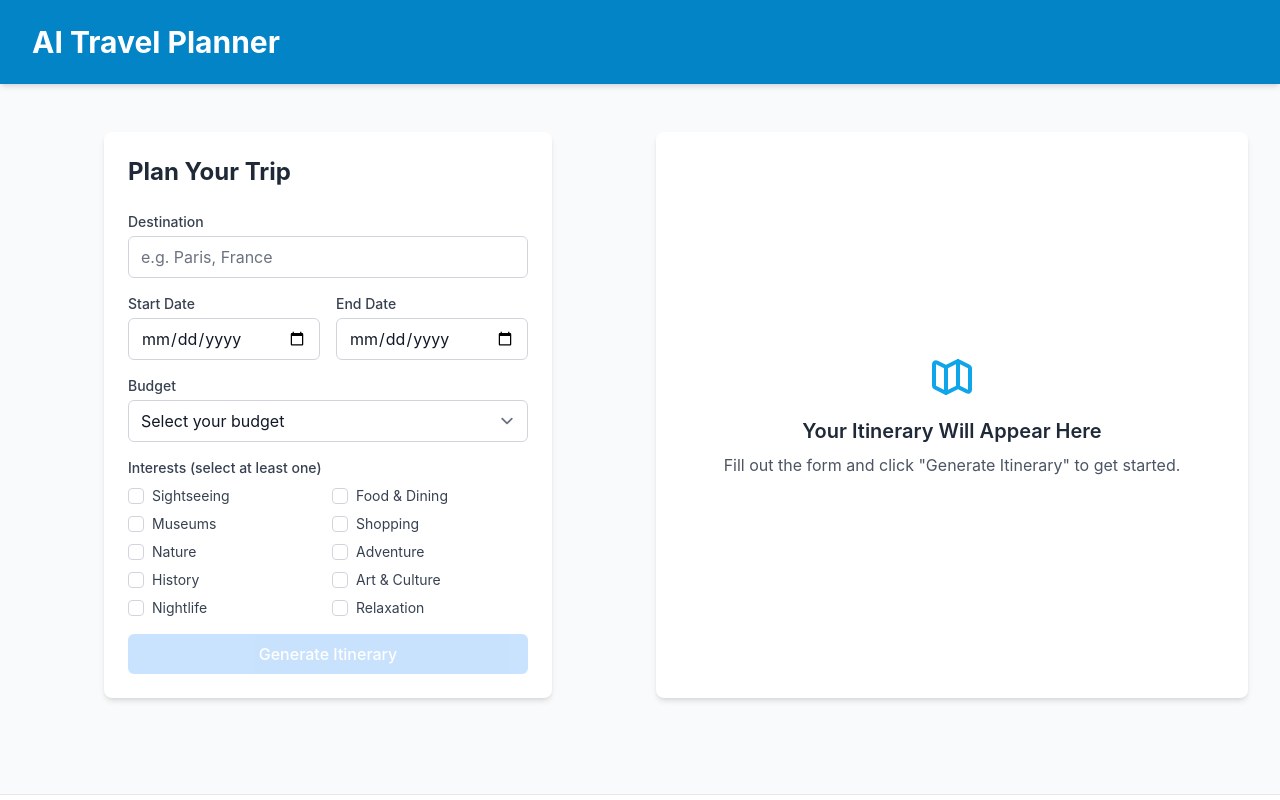
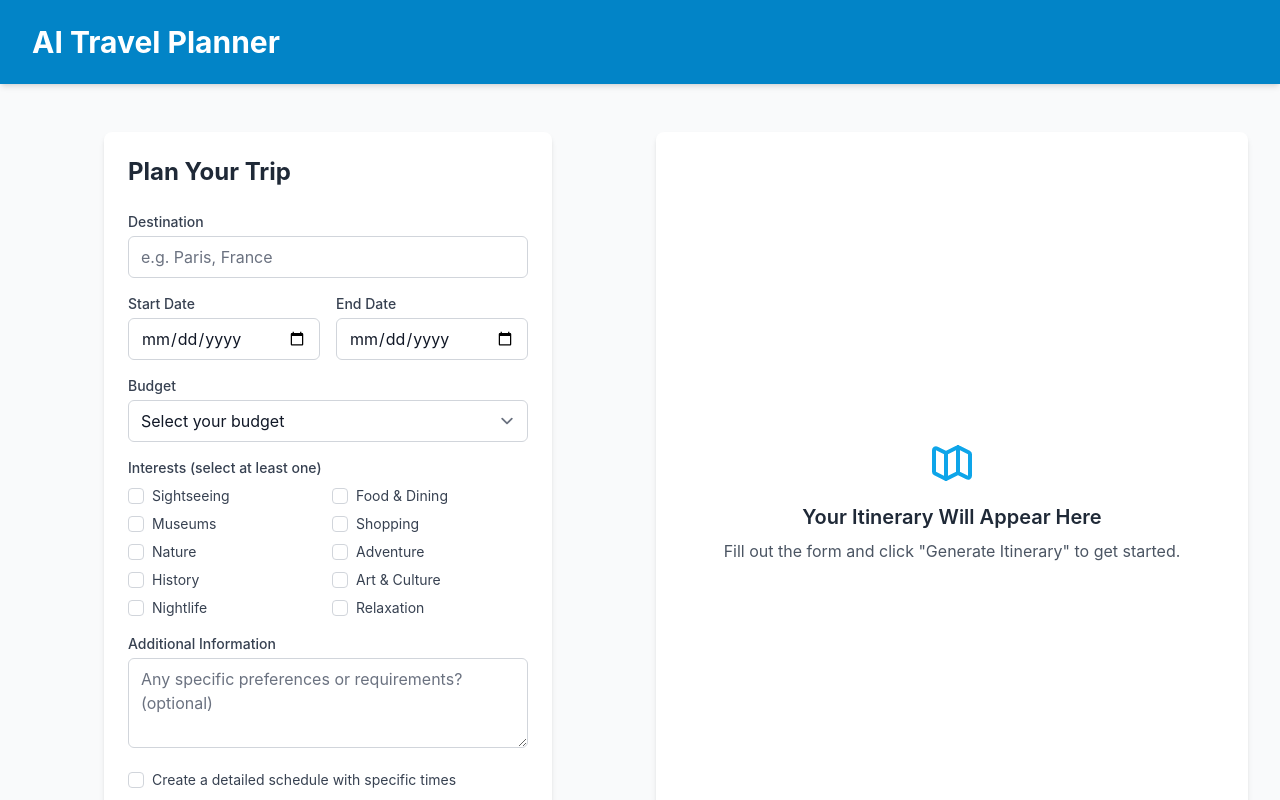
Before and after one commit to Kotchdev/ai-travel-planner, a Next.js app: page / in a window 1280 px wide. Shown: the top 800 px of the page. Built offline with nearby package versions, Linux system fonts and the light colour scheme.

Commit message:
Add additional info and scheduling options to itinerary form

```diff
--- a/src/components/ItineraryForm.tsx
+++ b/src/components/ItineraryForm.tsx
@@ -29,15 +29,20 @@ const ItineraryForm: React.FC<ItineraryFormProps> = ({
     endDate: "",
     budget: "",
     interests: [],
+    additionalInfo: "",
+    isScheduled: false,
   });
 
   const handleChange = (
-    e: React.ChangeEvent<HTMLInputElement | HTMLSelectElement>
+    e: React.ChangeEvent<
+      HTMLInputElement | HTMLSelectElement | HTMLTextAreaElement
+    >
   ) => {
-    const { name, value } = e.target;
+    const { name, value, type } = e.target;
     setFormData((prev) => ({
       ...prev,
-      [name]: value,
+      [name]:
+        type === "checkbox" ? (e.target as HTMLInputElement).checked : value,
     }));
   };
 
@@ -187,6 +192,40 @@ const ItineraryForm: React.FC<ItineraryFormProps> = ({
           </div>
         </div>
 
+        <div className="mb-4">
+          <label
+            htmlFor="additionalInfo"
+            className="block text-sm font-medium text-gray-700 mb-1"
+          >
+            Additional Information
+          </label>
+          <textarea
+            id="additionalInfo"
+            name="additionalInfo"
+            value={formData.additionalInfo}
+            onChange={handleChange}
+            className="w-full px-3 py-2 border border-gray-300 rounded-md focus:outline-none focus:ring-2 focus:ring-primary-500"
+            rows={3}
+            placeholder="Any specific preferences or requirements? (optional)"
+          />
+        </div>
+
+        <div className="mb-4">
+          <div className="flex items-center">
+            <input
+              id="isScheduled"
+              name="isScheduled"
+              type="checkbox"
+              checked={formData.isScheduled}
+              onChange={handleChange}
+              className="h-4 w-4 text-primary-600 focus:ring-primary-500 border-gray-300 rounded"
+            />
+            <label htmlFor="isScheduled" className="ml-2 text-sm text-gray-700">
+              Create a detailed schedule with specific times
+            </label>
+          </div>
+        </div>
+
         <button
           type="submit"
           disabled={isLoading || formData.interests.length === 0}
--- a/src/lib/deepseek.ts
+++ b/src/lib/deepseek.ts
@@ -3,7 +3,16 @@ import axios from "axios";
 
 // Generate a prompt for the DeepSeek API
 export function generatePrompt(input: ItineraryInput): string {
-  const { destination, startDate, endDate, budget, interests, userId } = input;
+  const {
+    destination,
+    startDate,
+    endDate,
+    budget,
+    interests,
+    userId,
+    additionalInfo,
+    isScheduled,
+  } = input;
 
   // Personalized introduction based on user ID
   const intro = userId
@@ -13,19 +22,29 @@ export function generatePrompt(input: ItineraryInput): string {
   // Format interests for prompt
   const interestsText = interests.join(", ");
 
+  // Additional preferences text
+  const additionalPreferences = additionalInfo
+    ? `\nADDITIONAL PREFERENCES: ${additionalInfo}`
+    : "";
+
+  // Schedule format instruction
+  const scheduleInstruction = isScheduled
+    ? "\nPlease include specific times for each activity in the schedule (e.g., '9:00 AM - City Tour')."
+    : "";
+
   // Generate the prompt
   return `${intro}
 
 DESTINATION: ${destination}
 DATES: ${startDate} to ${endDate}
 BUDGET: ${budget}
-INTERESTS: ${interestsText}
+INTERESTS: ${interestsText}${additionalPreferences}${scheduleInstruction}
 
 Please create a comprehensive travel itinerary with the following:
 1. A brief overview of the destination (2-3 sentences)
 2. Day-by-day activities, including:
-   - Attractions to visit
-   - Estimated time for each activity
+   - ${isScheduled ? "Specific time and " : ""}Attractions to visit
+   - Estimated duration for each activity
    - Approximate cost
    - Locations
 3. Practical travel tips for the destination
@@ -43,7 +62,7 @@ The response MUST be in valid JSON format with this structure:
       "date": "YYYY-MM-DD",
       "activities": [
         {
-          "name": "Activity name",
+          "name": "${isScheduled ? "9:00 AM - " : ""}Activity name",
           "description": "Brief description",
           "estimatedTime": "X hours",
           "cost": "Cost in local currency or USD",
--- a/src/types/itinerary.ts
+++ b/src/types/itinerary.ts
@@ -5,6 +5,8 @@ export interface ItineraryInput {
   budget: string;
   interests: string[];
   userId?: string | null;
+  additionalInfo?: string;
+  isScheduled?: boolean;
 }
 
 export interface Activity {
```
